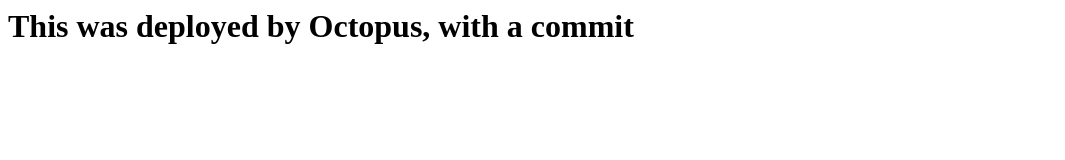
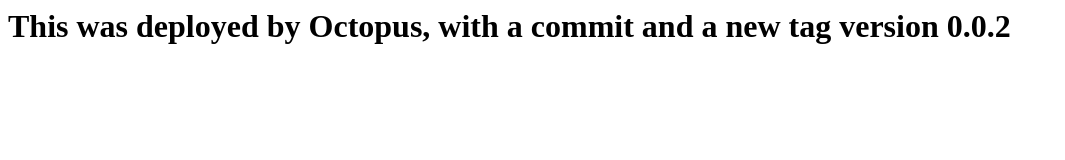
Before and after one commit to mattp76/covid, a plain HTML site: page index.html in a window 1280 px wide. Shown: the whole page, without its empty margins (0-1065 px from the left). Drawn offline with Linux system fonts and the light colour scheme.

Commit message:
matt: new commit

```diff
--- a/index.html
+++ b/index.html
@@ -2,6 +2,6 @@
 <head>
 </head>
 <body>
-<h1>This was deployed by Octopus, with a commit</h1>
+<h1>This was deployed by Octopus, with a commit and a new tag version 0.0.2</h1>
 </body>
 </html>
```
